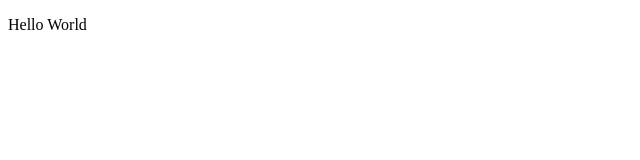
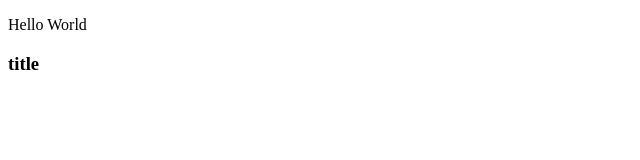
Before and after one commit to kristina-makalatia/lesson5-152, a plain HTML site: page index.html in a window 1280 px wide. Shown: the full height of the page, 0-640 px from the left. Drawn offline with Linux system fonts and the light colour scheme.

Commit message:
added about section

```diff
--- a/index.html
+++ b/index.html
@@ -6,6 +6,10 @@
 </head>
 <body>
 	<p>Hello World</p>
-
+	<section>
+		<div class="wraper">
+			<h3>title</h3>
+		</div>
+	</section>
 </body>
 </html>
```
